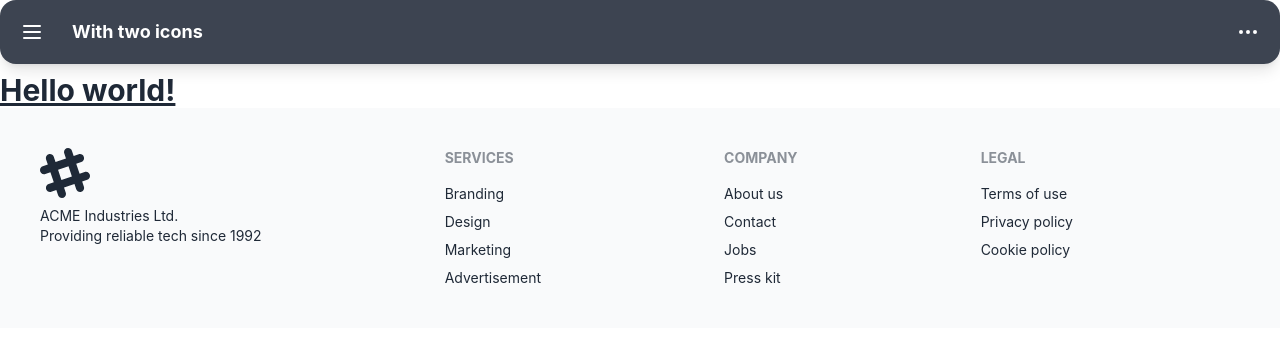
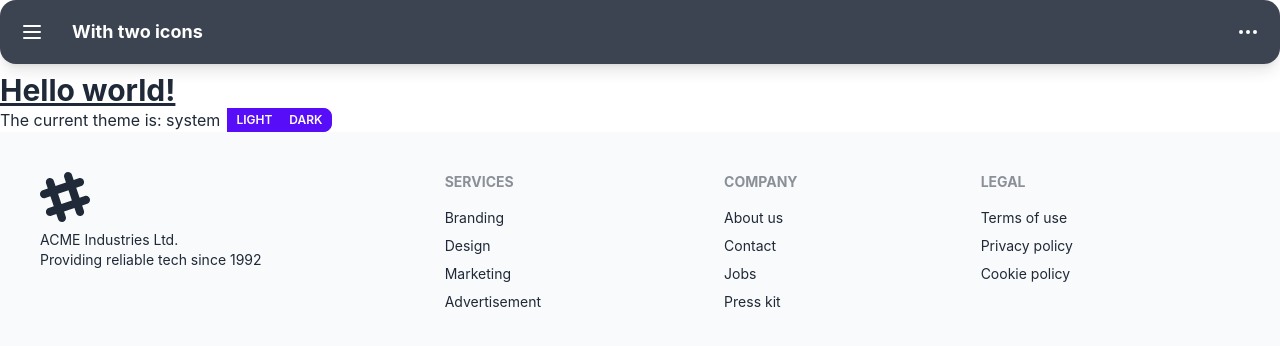
Before and after one commit to myhendry/template-web, a Next.js app: page / in a window 1280 px wide. Shown: the top 346 px of the page. Built offline with nearby package versions, Linux system fonts and the light colour scheme.

Commit message:
updated buttons active

```diff
--- a/package.json
+++ b/package.json
@@ -10,6 +10,7 @@
   "dependencies": {
     "daisyui": "^1.25.4",
     "next": "12.0.10",
+    "next-themes": "^0.0.15",
     "react": "17.0.2",
     "react-dom": "17.0.2"
   },
--- a/pages/_app.tsx
+++ b/pages/_app.tsx
@@ -1,8 +1,13 @@
-import '../styles/globals.css'
-import type { AppProps } from 'next/app'
+import "../styles/globals.css";
+import type { AppProps } from "next/app";
+import { ThemeProvider } from "next-themes";
 
 function MyApp({ Component, pageProps }: AppProps) {
-  return <Component {...pageProps} />
+  return (
+    <ThemeProvider defaultTheme="system">
+      <Component {...pageProps} />
+    </ThemeProvider>
+  );
 }
 
-export default MyApp
+export default MyApp;
--- a/pages/index.tsx
+++ b/pages/index.tsx
@@ -1,12 +1,15 @@
 import type { NextPage } from "next";
+import { useTheme } from "next-themes";
+import { useState } from "react";
 
 const Home: NextPage = () => {
+  const { theme, setTheme } = useTheme();
+  const [active, setActive] = useState(true);
+
   return (
-    <div data-theme="light">
-      <div
-        className="navbar mb-2 shadow-lg bg-neutral text-neutral-content rounded-box"
-        data-theme="light"
-      >
+    <div className="container mx-auto">
+      {/* Header */}
+      <div className="navbar mb-2 shadow-lg bg-neutral text-neutral-content rounded-box">
         <div className="flex-none">
           <button className="btn btn-square btn-ghost">
             <svg
@@ -45,11 +48,31 @@ const Home: NextPage = () => {
           </button>
         </div>
       </div>
-
-      <div data-theme="light">
+      {/* Text */}
+      <div>
         <h1 className="text-3xl font-bold underline">Hello world!</h1>
       </div>
 
+      {/* Theme Changer */}
+      <div>
+        <div className="btn-group">
+          <span className="mr-2">The current theme is: {theme}</span>
+          <button
+            onClick={() => setTheme("light")}
+            className={`btn btn-outline btn-xs btn-active`}
+          >
+            Light
+          </button>
+          <button
+            onClick={() => setTheme("dark")}
+            className={`btn btn-outline btn-xs btn-active`}
+          >
+            Dark
+          </button>
+        </div>
+      </div>
+
+      {/* Footer */}
       <footer className="p-10 footer bg-base-200 text-base-content">
         <div>
           <svg
--- a/tailwind.config.js
+++ b/tailwind.config.js
@@ -7,11 +7,4 @@ module.exports = {
     extend: {},
   },
   plugins: [require("daisyui")],
-  daisyui: {
-    themes: [
-      "light", // first one will be the default theme
-      "luxury",
-      "dark",
-    ],
-  },
 };
```
Also changed, not shown: 1 other file (tests, documents, lock files or other folders).
